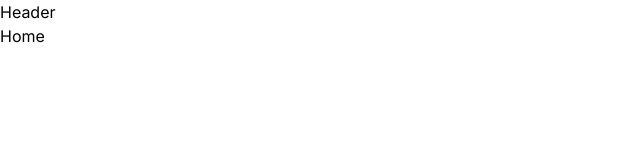
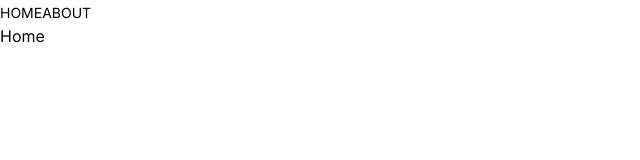
Before and after one commit to rin-11/IMDb, a Next.js app: page / in a window 1280 px wide. Shown: the top 160 px of the page, without its empty margins (0-640 px from the left). Built offline with nearby package versions, Linux system fonts and the light colour scheme.

Commit message:
header update

```diff
--- a/src/app/layout.js
+++ b/src/app/layout.js
@@ -1,6 +1,6 @@
 import { Inter } from "next/font/google";
 import "./globals.css";
-import Header from "@/components/header";
+import Header from "@/components/Header";
 
 const inter = Inter({ subsets: ["latin"] });
 
--- /dev/null
+++ b/src/components/MenuItem.jsx
@@ -0,0 +1,10 @@
+import Link from 'next/link';
+
+export default function MenuItem({ title, address, Icon }) {
+  return (
+    <Link href={address} className='hover:text-neutral-400'>
+      <Icon className="text-2xl sm:hidden"/>
+      <p className='uppercase hidden sm:inline text-sm'>{title}</p>
+    </Link>
+  );
+}
--- a/src/components/header.jsx
+++ b/src/components/header.jsx
@@ -1,7 +1,13 @@
-import React from 'react'
+import React from 'react';
+import MenuItem from './MenuItem';
+import { AiFillHome } from 'react-icons/ai';
+import { BsFillInfoCircleFill } from 'react-icons/bs';
 
 export default function Header() {
   return (
-    <div>Header</div>
+   <div className="">
+        <MenuItem title='home' address='/' Icon={AiFillHome} />
+        <MenuItem title='about' address='/about' Icon={BsFillInfoCircleFill} />
+   </div>
   )
 }
```
Also changed, not shown: package.json (+5 -4 lines), 1 other file (tests, documents, lock files or other folders).
